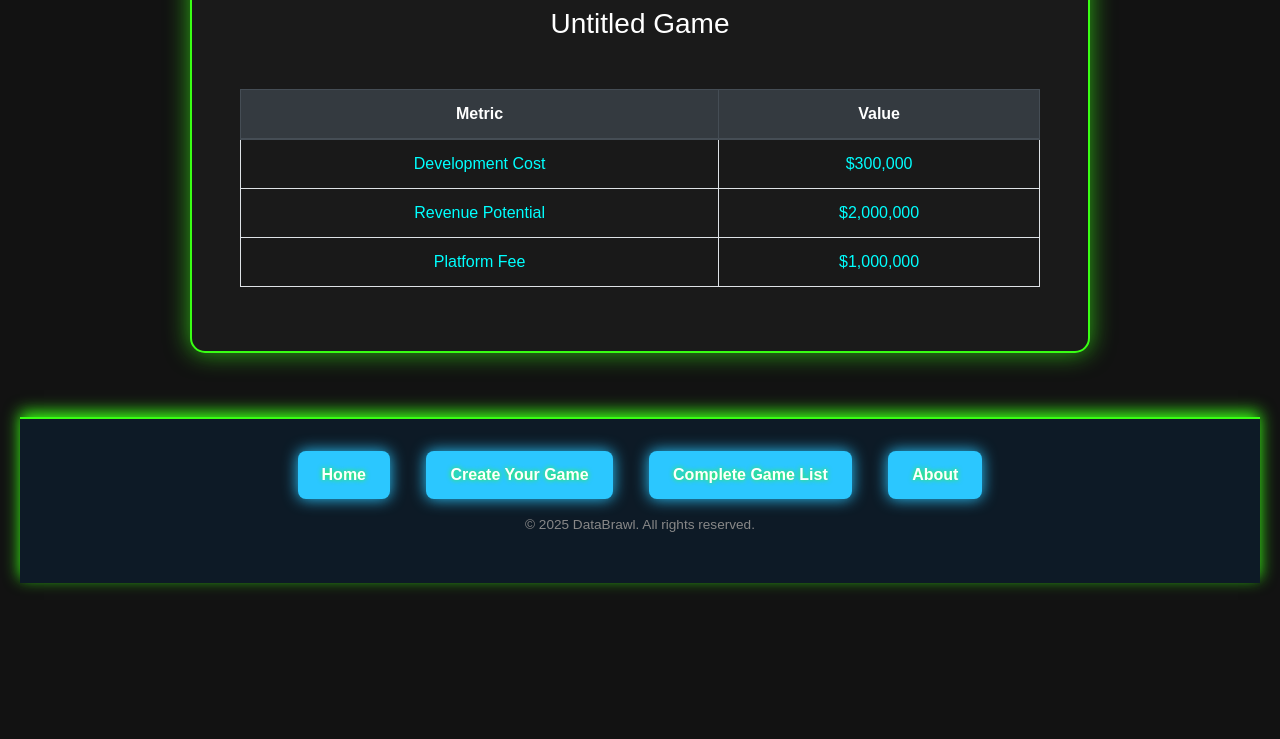
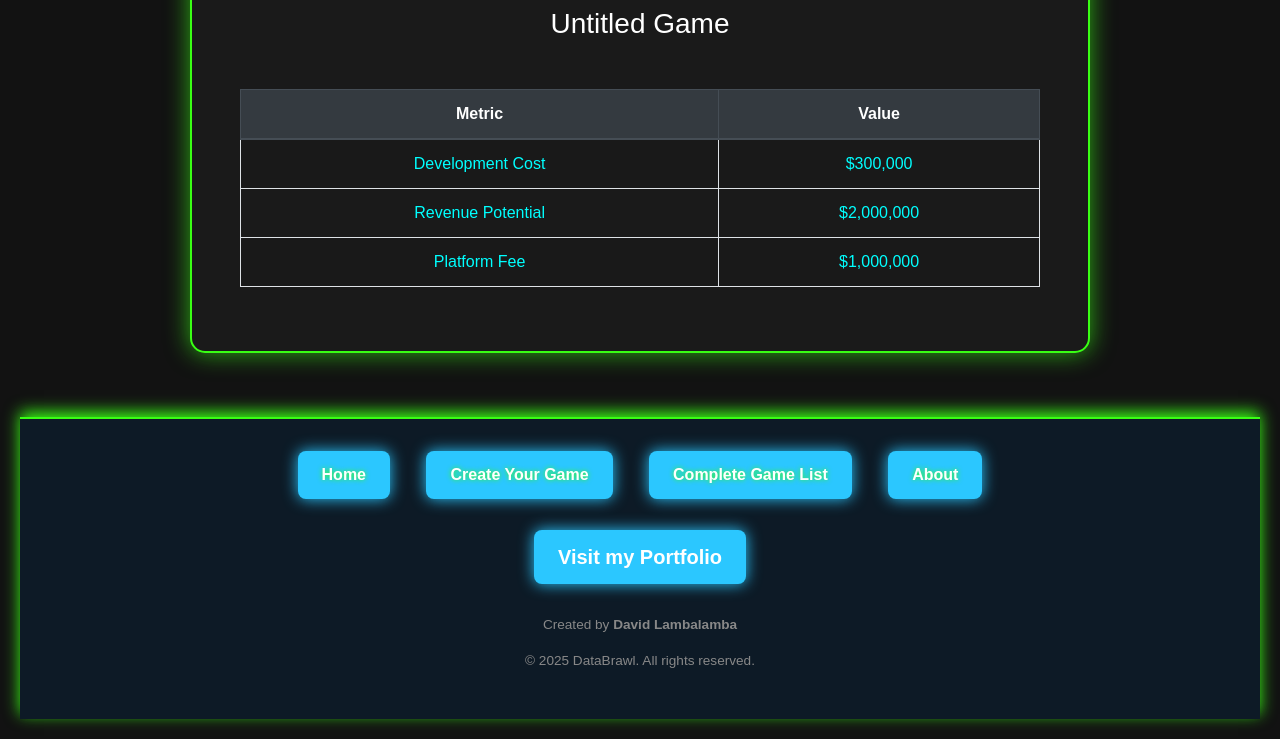
Before and after one commit to dcmillea-school/websiteproject, a plain HTML site: page Pages/HTML/Create.html in a window 1280 px wide. Shown: the part 1333-2072 px from the top of the page. Before the commit the page ends 1936 px from the top, so only its background shows below. Drawn offline with nearby package versions, Linux system fonts and the light colour scheme.

Commit message:
Create.html

```diff
--- a/Pages/HTML/Create.html
+++ b/Pages/HTML/Create.html
@@ -154,6 +154,9 @@
         <a href="../HTML/completeDatabase.html">Complete Game List</a>
         <a href="../HTML/About.html">About</a>
       </div>
+
+      <p class="Portfolio"><a href="aboutDavid.html">Visit my Portfolio</a></p>
+	    <p>Created by <strong>David Lambalamba</strong></p>
       <p class="copyright">&copy; 2025 DataBrawl. All rights reserved.</p>
     </footer>
 
```
